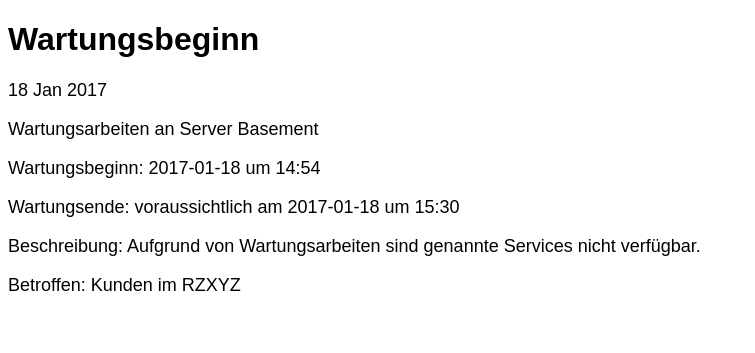
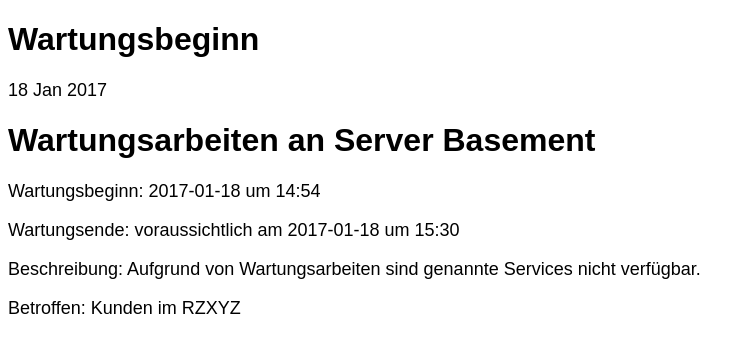
Before and after one commit to Storagegirl/storagegirl.github.io, a Jekyll site: the page built from _posts/2017-01-18-WartungsanfangTest.md, in a window 1280 px wide. Shown: the top 353 px of the page, without its empty margins (0-755 px from the left). Built offline with Jekyll 4.4.1, drawn with Linux system fonts in a browser that asks for light colours.

```diff
--- a/_posts/2017-01-18-WartungsanfangTest.md
+++ b/_posts/2017-01-18-WartungsanfangTest.md
@@ -4,7 +4,7 @@ title: "Wartungsbeginn"
 date: 2017-01-18
 ---
 
-Wartungsarbeiten an Server Basement
+# Wartungsarbeiten an Server Basement
 
 
 Wartungsbeginn: 2017-01-18 um 14:54
```
